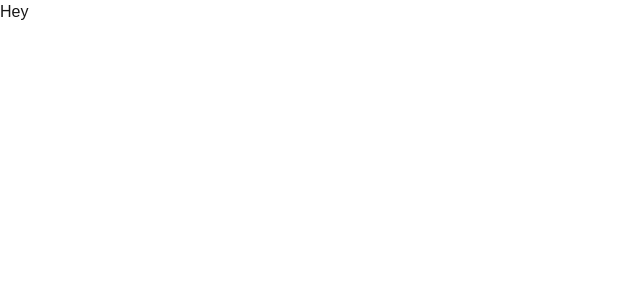
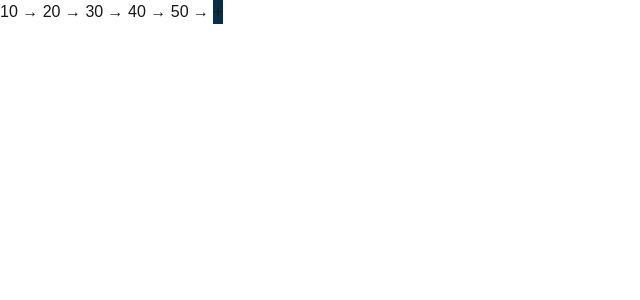
Before and after one commit to sharkpause/dsa_visualize, a Next.js app in the folder dsa_visualize/: page /dsa in a window 1280 px wide. Shown: the top 300 px of the page, without its empty margins (0-640 px from the left). Built offline with nearby package versions, Linux system fonts and the light colour scheme.

Commit message:
feat: renders linkedlist

```diff
--- a/dsa_visualize/app/dsa/page.tsx
+++ b/dsa_visualize/app/dsa/page.tsx
@@ -1,3 +1,8 @@
-export default function Main() {
-    return <div>Hey</div>
+import "../globals.css";
+import LinkedListVisualizer from "@/component/dsa/linkedlist/LinkedListVisualizer";
+
+export default function DSAPage() {
+    return <div>
+        <LinkedListVisualizer />
+    </div>
 }
--- a/dsa_visualize/app/page.tsx
+++ b/dsa_visualize/app/page.tsx
@@ -1,3 +1,5 @@
+import "./globals.css";
+
 export default function Home() {
   return <div>Welcome</div>
 }
```
